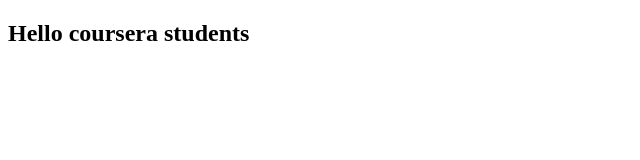
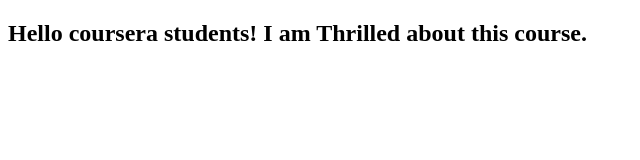
Before and after one commit to GerardoGo/Lecture04, a plain HTML site: page index.html in a window 1280 px wide. Shown: the whole page, without its empty margins (0-640 px from the left). Drawn offline with Linux system fonts and the light colour scheme.

Commit message:
Next version of web file.

```diff
--- a/index.html
+++ b/index.html
@@ -5,6 +5,6 @@
     <title>Hello coursera</title>
   </head>
   <body>
-    <h2>Hello coursera students</h2>
+    <h2>Hello coursera students! I am Thrilled about this course.</h2>
   </body>
 </html>
```
